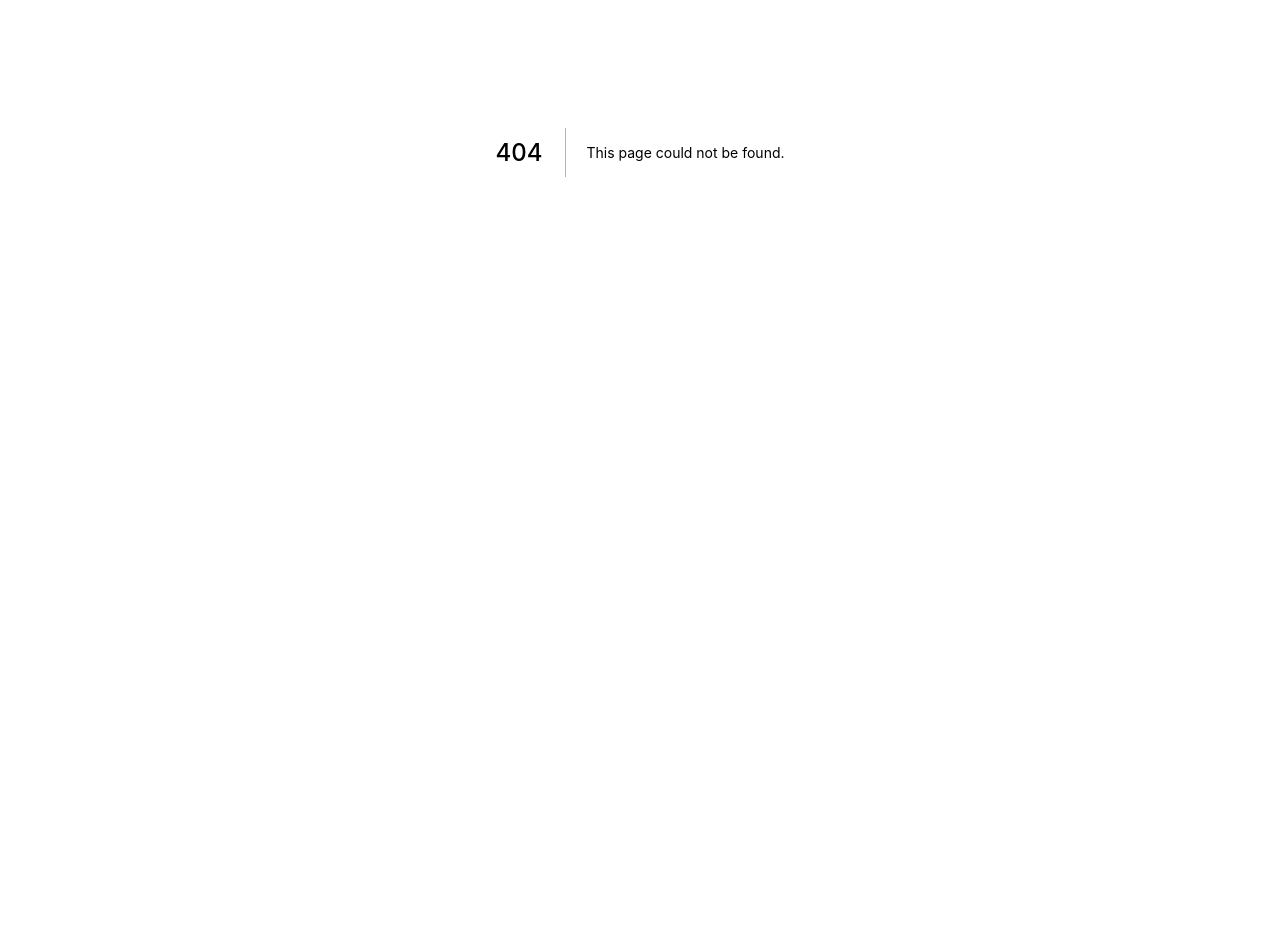
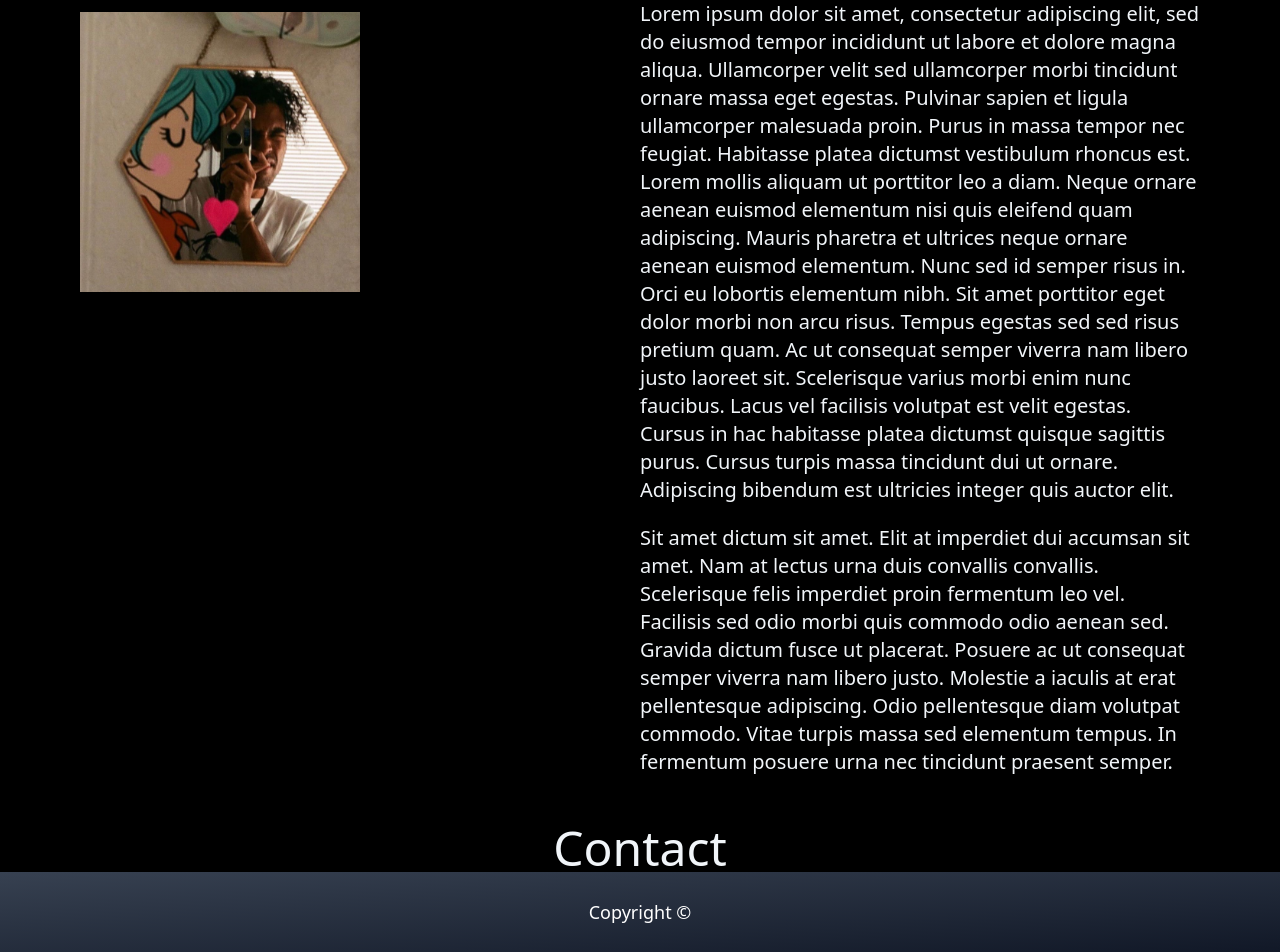
Before and after one commit to BJZeta/shelton-photography, a Next.js app in the folder shelton-site/: page /about in a window 1280 px wide. Before the commit this address had no page. Shown: the part 248-1200 px from the top of the page. Before the commit the page ends 800 px from the top, so only its background shows below. Built offline with nearby package versions, Linux system fonts and the light colour scheme.

Commit message:
adding footer and some random styles

```diff
--- a/shelton-site/components/Footer.js
+++ b/shelton-site/components/Footer.js
@@ -2,6 +2,8 @@ import React from 'react'
 
 export default function Footer() {
   return (
-    <div>Footer</div>
+    <footer className='w-full bg-gradient-to-br from-gray-700 to-gray-900 h-20 text-white text-center flex justify-center'>
+      <p className='text-lg my-auto'>Copyright &copy;</p>
+    </footer>
   )
 }
--- a/shelton-site/components/Layout.js
+++ b/shelton-site/components/Layout.js
@@ -4,7 +4,7 @@ import Header from "./Header";
 
 export default function Layout({ children }) {
   return (
-    <div className="bg-gradient-to-br from-gray-900 to-gray-700">
+    <div className="bg-gradient-to-br from-gray-900 to-gray-700 h-screen">
       <Header />
 
       <main className="mt-36">{children}</main>
--- /dev/null
+++ b/shelton-site/pages/about.js
@@ -0,0 +1,60 @@
+import React from "react";
+import Layout from "../components/Layout";
+import Image from "next/image";
+
+export default function AboutPage() {
+  return (
+    <Layout>
+      <div className=" bg-black text-slate-100 grid grid-flow-col grid-cols-2 px-20 py-12 ">
+        <div>
+          <h2 className="text-5xl">About Eric</h2>
+          <div className="w-1/2 pt-5">
+            <Image
+              src="/static/shelton.png"
+              width={1000}
+              height={1000}
+              layout="responsive"
+              objectFit="contain"
+              alt="Hello There"
+            />
+          </div>
+        </div>
+
+        <div className="text-xl pt-14">
+          <p className="mb-5">
+            Lorem ipsum dolor sit amet, consectetur adipiscing elit, sed do
+            eiusmod tempor incididunt ut labore et dolore magna aliqua.
+            Ullamcorper velit sed ullamcorper morbi tincidunt ornare massa eget
+            egestas. Pulvinar sapien et ligula ullamcorper malesuada proin.
+            Purus in massa tempor nec feugiat. Habitasse platea dictumst
+            vestibulum rhoncus est. Lorem mollis aliquam ut porttitor leo a
+            diam. Neque ornare aenean euismod elementum nisi quis eleifend quam
+            adipiscing. Mauris pharetra et ultrices neque ornare aenean euismod
+            elementum. Nunc sed id semper risus in. Orci eu lobortis elementum
+            nibh. Sit amet porttitor eget dolor morbi non arcu risus. Tempus
+            egestas sed sed risus pretium quam. Ac ut consequat semper viverra
+            nam libero justo laoreet sit. Scelerisque varius morbi enim nunc
+            faucibus. Lacus vel facilisis volutpat est velit egestas. Cursus in
+            hac habitasse platea dictumst quisque sagittis purus. Cursus turpis
+            massa tincidunt dui ut ornare. Adipiscing bibendum est ultricies
+            integer quis auctor elit.
+          </p>
+          <p>
+            Sit amet dictum sit amet. Elit at imperdiet dui accumsan sit amet.
+            Nam at lectus urna duis convallis convallis. Scelerisque felis
+            imperdiet proin fermentum leo vel. Facilisis sed odio morbi quis
+            commodo odio aenean sed. Gravida dictum fusce ut placerat. Posuere
+            ac ut consequat semper viverra nam libero justo. Molestie a iaculis
+            at erat pellentesque adipiscing. Odio pellentesque diam volutpat
+            commodo. Vitae turpis massa sed elementum tempus. In fermentum
+            posuere urna nec tincidunt praesent semper.
+          </p>
+        </div>
+      </div>
+      <section className="bg-black h-2/4 text-slate-100">
+        <h3 className="text-center text-5xl">Contact</h3>
+        <p></p>
+      </section>
+    </Layout>
+  );
+}
--- a/shelton-site/pages/index.js
+++ b/shelton-site/pages/index.js
@@ -15,7 +15,7 @@ export default function Home() {
         </div>
       </div>
 
-      <div className="w-full h-80 grid grid-cols-1 lg:grid-cols-2 my-10 ">
+      <div className="w-full bg-gray-700 grid grid-cols-1 lg:grid-cols-2 py-10 ">
         <PageLinks
           title="Videos"
           link="/videos"
--- a/shelton-site/pages/photos/index.js
+++ b/shelton-site/pages/photos/index.js
@@ -18,26 +18,27 @@ export default function PhotosPage({ photos }) {
 
   return (
     <Layout>
-      <div className="h-[100vh] w-full bg-black px-10 pt-10">
+      <div className="h-screen w-full px-10 pt-10">
         <div id="headline" className="float-right text-white">
           <h1 className="text-5xl">Photos</h1>
           <p className="text-2xl">A collection of my photography</p>
         </div>
 
-        <div id="image-section" className="grid grid-flow-col grid-cols-3">
+        <div id="image-section" className="w-full grid grid-cols-1 lg:grid-cols-3 ">
           {photos.length > 0 &&
             photos.map(
               ({ _id, title = "", slug = "", mainImage }) =>
                 slug && (
-                  <div key={_id} className="w-72 my-auto">
+                  <div key={_id} className="w-1/2">
                     <Link
                       href={`/photos/[slug]`}
                       as={`/photos/${slug.current}`}
                     >
                       <a>
                         <img
-                          src={urlFor(mainImage).width(200).url()}
+                          src={urlFor(mainImage).width(400).url()}
                           alt={title}
+                          className="w-full"
                         />
                       </a>
                     </Link>
```
Also changed, not shown: shelton-site/public/static/shelton.png (added).
